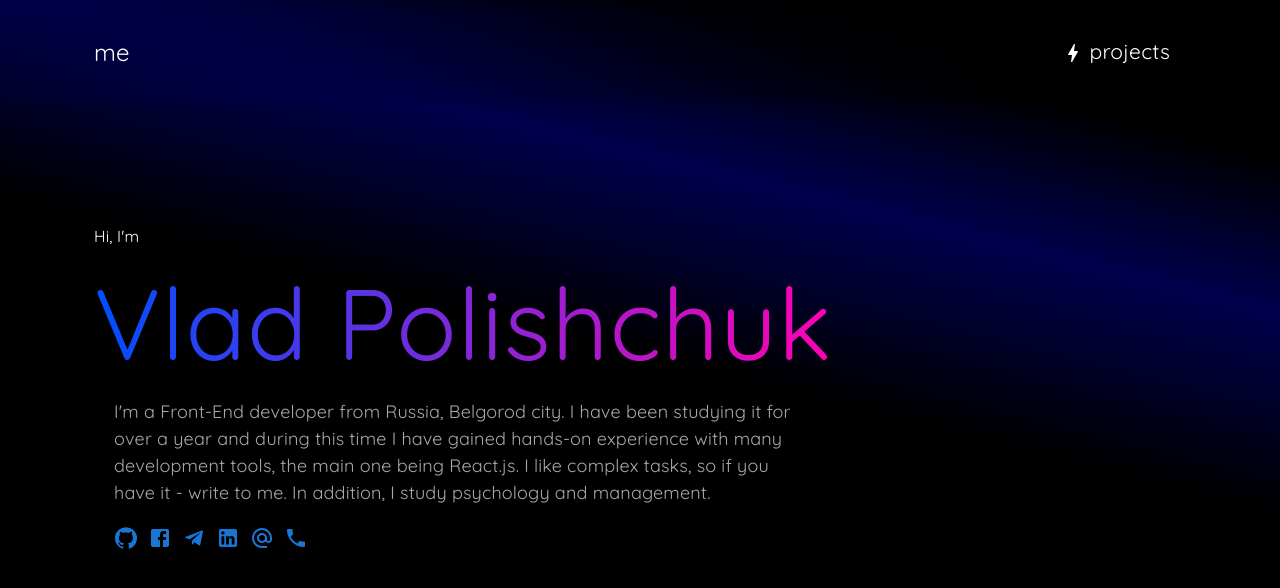
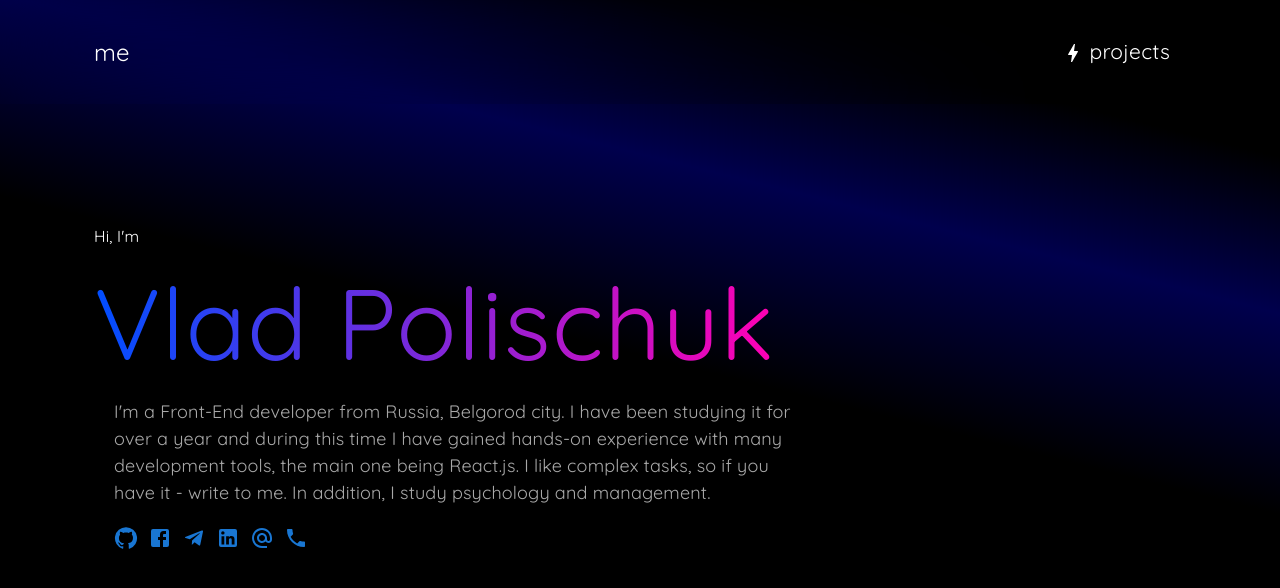
Before and after one commit to vladislav124352/portfolio-app, a Next.js app: page / in a window 1280 px wide. Shown: the top 588 px of the page. Built offline with nearby package versions, Linux system fonts and the light colour scheme.

Commit message:
fix: fixed home name

```diff
--- a/components/Home/index.tsx
+++ b/components/Home/index.tsx
@@ -15,7 +15,7 @@ export const Home = () => {
             </Typography>
 
             <Typography className='home_name' component='h1'>
-                Vlad Polishchuk
+                Vlad Polischuk
             </Typography>
 
             <Typography className='home_description' component='h3'>
```
